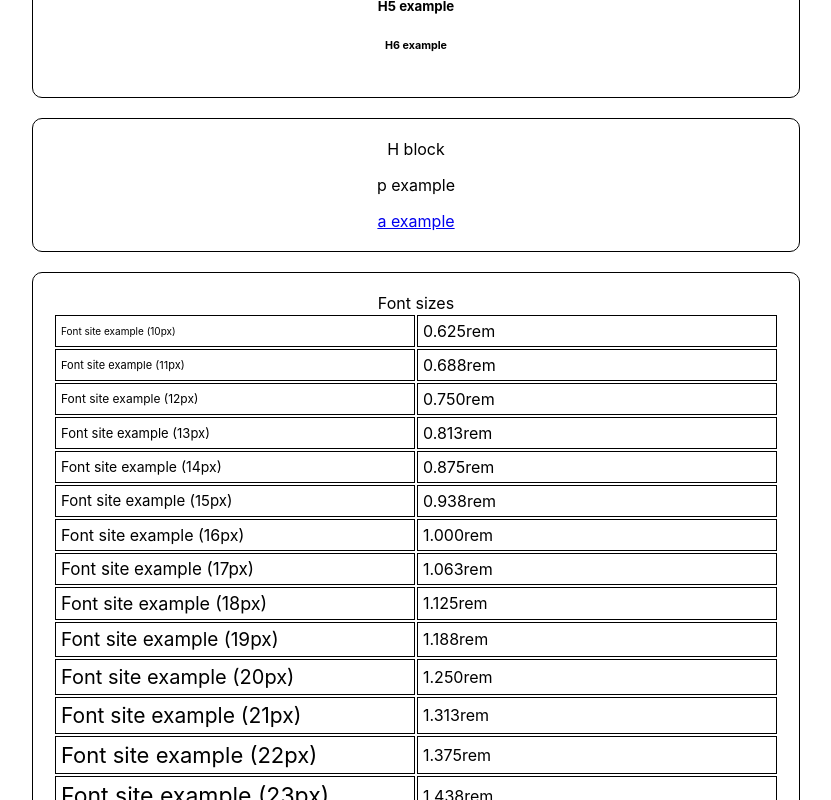
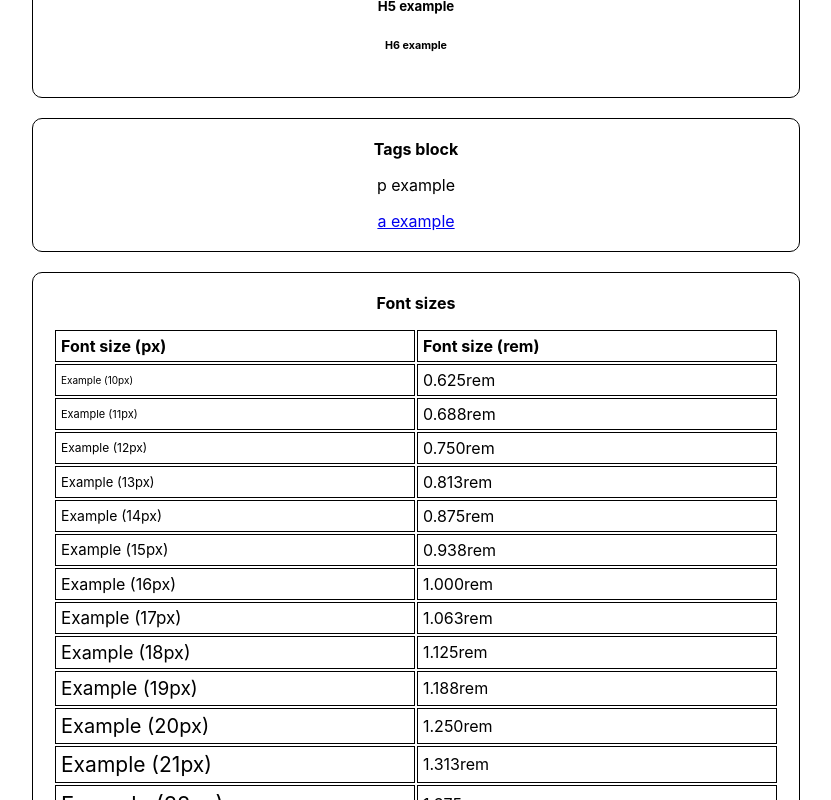
Before and after one commit to JaRED-17/ptcom.kz, a React (Create React App) app: page /style-guide in a window 1280 px wide. Shown: the part 360-1160 px from the top of the page, without its empty margins (224-1055 px from the left). Built offline with nearby package versions, Linux system fonts and the light colour scheme.

Commit message:
Update StyleGuide page

```diff
--- a/src/Pages/StyleGuide/StyleGuide.js
+++ b/src/Pages/StyleGuide/StyleGuide.js
@@ -21,7 +21,7 @@ StyleGuideBlock.propTypes = {
 const StyleGuide = () => {
   return (
     <div className='style-guide'>
-      <StyleGuideBlock title='Tags block'>
+      <StyleGuideBlock title='H block'>
         <h1>H1 example</h1>
         <h2>H2 example</h2>
         <h3>H3 example</h3>
@@ -29,7 +29,7 @@ const StyleGuide = () => {
         <h5>H5 example</h5>
         <h6>H6 example</h6>
       </StyleGuideBlock>
-      <StyleGuideBlock title='H block'>
+      <StyleGuideBlock title='Tags block'>
         <p>p example</p>
         <a href='#'>a example</a>
       </StyleGuideBlock>
@@ -43,16 +43,24 @@ const StyleGuide = () => {
 
           return (
             <table>
+              <thead>
+                <tr>
+                  <th>{'Font size (px)'}</th>
+                  <th>{'Font size (rem)'}</th>
+                </tr>
+              </thead>
+              <tbody>
                 {arr.map((size, index) => (
                   <tr key={index}>
                     <td style={{ fontSize: `${size}px` }}>
-                    {`Font site example (${size}px)`}
+                      {`Example (${size}px)`}
                     </td>
                     <td>
                       {`${(size / 16).toFixed(3)}rem`}
                     </td>
                   </tr>
                 ))}
+              </tbody>
             </table>
           )
         })()}
--- a/src/Pages/StyleGuide/StyleGuide.scss
+++ b/src/Pages/StyleGuide/StyleGuide.scss
@@ -3,19 +3,24 @@
   margin: 0 auto;
 
   &__block {
-    padding: 20px;
-    margin-bottom: 20px;
+    padding: 1.25rem;
+    margin-bottom: 1.25rem;
     border: 1px solid black;
     border-radius: 10px;
+
+    &-title {
+      margin-bottom: 0.938rem;
+      font-weight: bold;
+    }
 
     table {
       width: 100%;
 
-      td {
+      td, th {
         width: 50%;
         text-align: left;
         border: 1px solid black;
-        padding: 5px;
+        padding: 0.313rem;
       }
     }
   }
```
Lines whose indentation alone changed are shown as unchanged.
